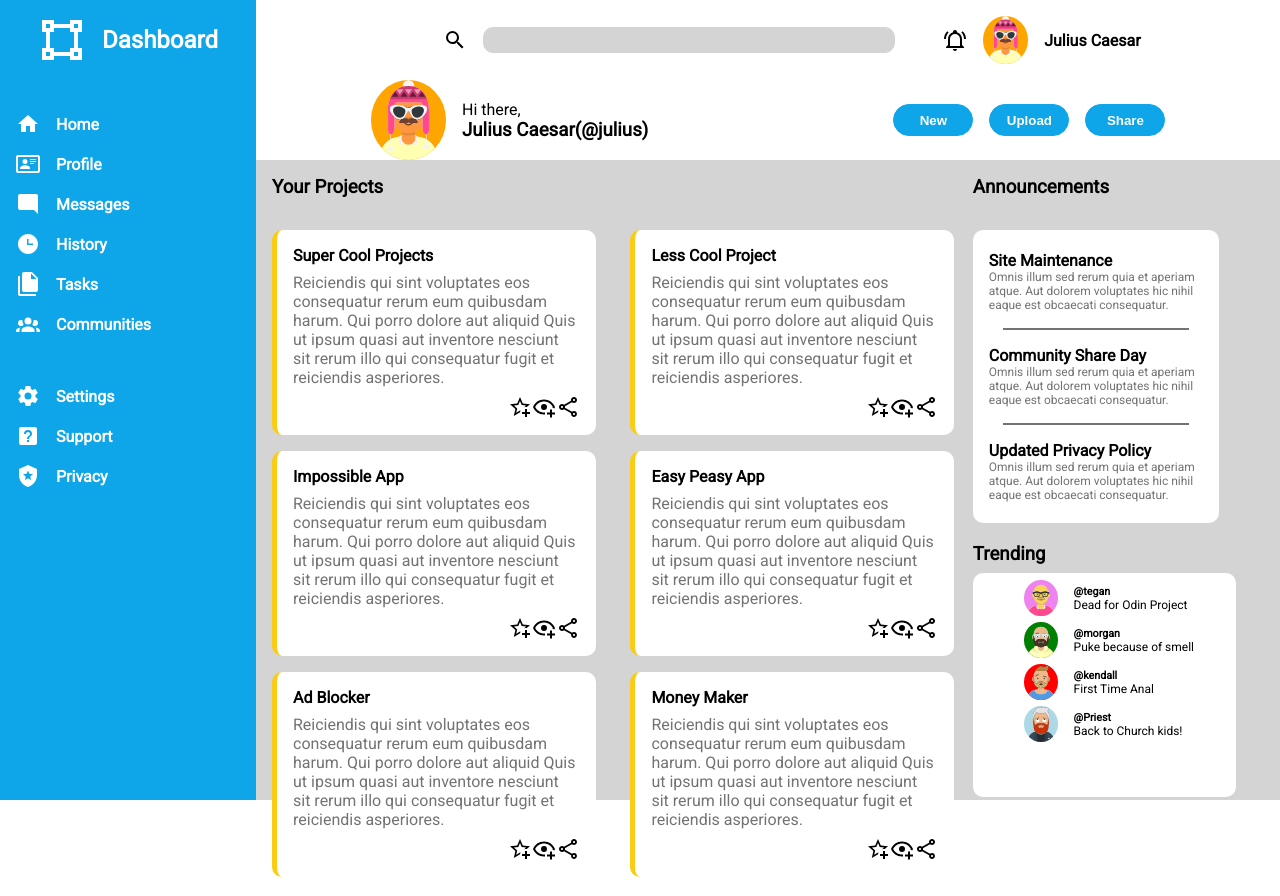
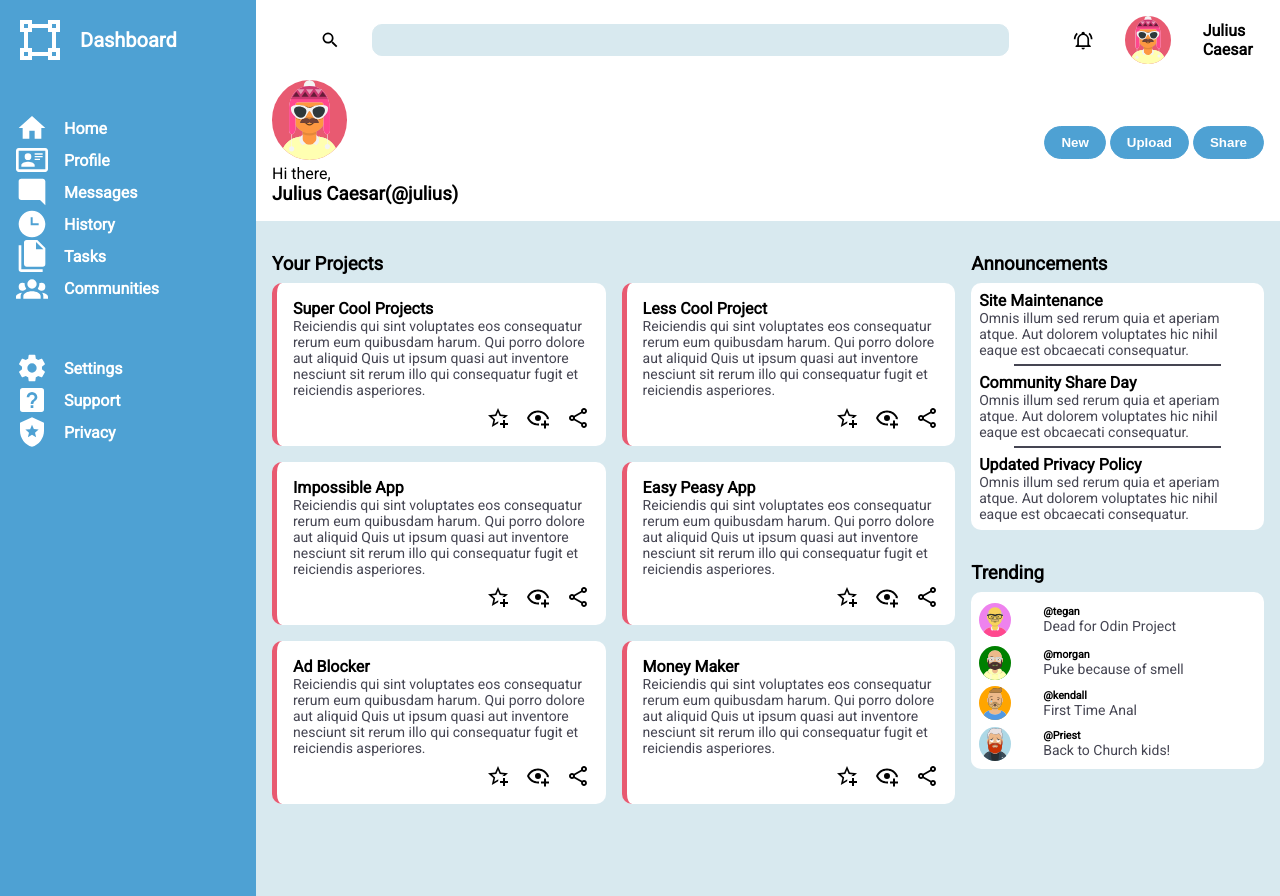
Before and after one commit to jdtroubat/admin_dashboard, a plain HTML site: page index.html in a window 1280 px wide. Shown: the top 896 px of the page. Drawn offline with Linux system fonts and the light colour scheme.

Commit message:
Restyling + Responsive

```diff
--- a/styles.css
+++ b/styles.css
@@ -1,266 +1,183 @@
 @import url('https://fonts.googleapis.com/css2?family=Roboto&display=swap');
 
+* {
+  margin: 0;
+  padding: 0;
+  box-sizing: border-box;
+}
+
+body {
+  font-family: Roboto, sans-serif;
+}
+
+.grid {
+  display: grid;
+  grid-template-columns: 1fr 4fr;
+  height: 100vh;
+}
+
+.sidebar {
+  background-color: #4ea1d3;
+  color: white;
+  padding: 1rem;
+}
+
+.logo-text {
+  display: flex;
+  align-items: center;
+  gap: 1rem;
+  margin-bottom: 3rem;
+}
+
+.icon-text {
+  display: flex;
+  align-items: center;
+  gap: 1rem;
+  font-weight: 700;
+}
+
+.list-items-bottom {
+  margin-top: 3rem;
+}
+
+.main {
+  display: grid;
+  grid-template-rows: 1fr 4fr;
+}
+
+.header {
+  display: flex;
+  flex-direction: column;
+  gap: 1rem;
+  padding: 1rem;
+}
+
+.navbar {
+  display: flex;
+  align-items: center;
+  gap: 1rem;
+}
+
+.welcome {
+  display: flex;
+  align-items: center;
+  justify-content: space-between;
+  gap: 1rem;
+}
+
+.btn {
+  background-color: #4ea1d3;
+  border: 1px solid #4ea1d3;
+  border-radius: 25px;
+  font-weight: 700;
+  padding: 0.5rem 1rem;
+  color: white;
+  text-align: center;
+}
+
+.form-input {
+  width: 100%;
+  background-color: #d8e9ef;
+  border-radius: 10px;
+  border: 1px solid #d8e9ef;
+  height: 2rem;
+  padding: 0.5rem;
+}
+
+.content {
+  display: grid;
+  grid-template-columns: 7fr 3fr;
+  background-color: #d8e9ef;
+  gap: 1rem;
+  padding: 1rem;
+}
+
+.cards {
+  display: grid;
+  grid-template-columns: repeat(auto-fit, minmax(200px, 1fr));
+  gap: 1rem;
+}
+
+.card {
+  display: grid;
+  grid-template-rows: auto 1fr auto;
+  background-color: white;
+  border-left: 5px solid #e85a71;
+  border-radius: 10px;
+  padding: 1rem;
+  margin-bottom: 1rem;
+}
+
+.icons {
+  display: flex;
+  justify-content: flex-end;
+  align-items: center;
+  gap: 1rem;
+}
+
+.ann-trend {
+    display: flex;
+    flex-direction: column;
+  }
+
+.ann-card,
+.trend-card {
+  background-color: white;
+  border-radius: 10px;
+  padding: 0.5rem;
+  display: grid;
+  grid-gap: 0.4rem;
+  grid-template-rows: repeat(auto-fit, minmax(40px, 1fr));
+}
+
+.trend-image-text {
+  display: flex;
+  align-items: center;
+  gap: 1rem;
+}
+
+/* SVG and IMG Styles */
 svg {
+  width: 2rem;
+  fill: white;
+}
+
+.navbar svg {
+    fill: black;
+    margin-right: 1rem;
+    margin-left: 3rem;
+}
+
+.project svg {
+    fill: black;
+}
+
+.icons svg {
+    margin-top:0.5rem;
     width: 1.5rem;
-    fill: white;
 }
 
 .logo-text svg{
     width: 3rem;
 }
 
-.navbar svg{
-    fill: black;
-    margin-right: 1rem;
-    margin-left: 3rem;
-}
-.project svg{
-    fill: black;
-}
-
-*{
-    margin: 0;
-    padding: 0;
-}
-body{
-    font-family: Roboto, sans-serif;
-    box-sizing: border-box;
-}
-
-.grid{
-    display: grid;
-    grid-template-columns: 20% 80%;
-}
-
-.sidebar{
-    background-color:  #0ea5e9;
-    height: 100vh;
-    color: white;
-}
-.logo-text{
-    display: flex;
-    flex-direction: row;
-    justify-content: center;
-    align-items: center;
-    margin: 1rem;
-    margin-bottom: 3rem;
-}
-
-.logo-text h1{
-    font-size: 1.5rem;
-    margin-left: 1rem;
-}
-
-.icon-text{
-    display: flex;
-    flex-direction: row;
-    justify-content: flex-start;
-    align-items: center;
-    margin: 1rem;
-}
-
-.list-items-bottom{
-    margin-top: 3rem;
-}
-.icon-text p{
-    margin-left: 1rem;
-    font-size: 1rem;
-    font-weight: 700;
-}
-
-.main{
-    background-color: white;
-    height: 100vh;
-    width: 80vw;
-    display: grid;
-    grid-template-rows: 20% 80%;
-}
-
-.header{
-    background-color: white;
-    display: flex;
-    flex-direction: column;
-}
-.navbar img{
+.navbar img {
     height: 3rem;
-    background-color: orange;
-    border-radius: 50%;
-    margin-right: 1rem;
-}
-.left img{
-    height: 5rem;
-    background-color: orange;
+    background-color: #e85a71;
     border-radius: 50%;
     margin-right: 1rem;
 }
 
-.navbar{
-    display: flex;
-    flex-direction: row;
-    align-items: center;
-    justify-content: center;
-    margin-top: 1rem;
-    margin-bottom: 1rem;
-}
-.welcome{
-    display: flex;
-    flex-direction: row;
-    align-items: center;
-    justify-content: space-around;
-}
-.left{
-    display: flex;
-    flex-direction: row;
-    align-items: center;
-}
-
-.right{
-    display: flex;
-    flex-direction: row;
-    align-items: center;
-}
-
-.btn{
-    background-color: #0ea5e9;
-    width: 5rem;
-    height: 2rem;
-    color: white;
-    border: 1px solid #0ea5e9;
-    border-radius: 25px;
-    font-weight: 700;
-    margin-left: 1rem;
-}
-
-.form-input{
-    width: 40%;
-    background-color: #d4d4d4;
-    border-radius: 10px;
-    border: 1px solid #d4d4d4;
-    height: 1.5rem;
-}
-
-.content{
-    background-color: #d4d4d4;
-    display: grid;
-    grid-template-columns: 70% 30%;
-}
-
-.project h3{
-    margin-top: 1rem;
-    margin-bottom: 1rem;
-    margin-left: 1rem;
-}
-
-.ann h3{
-    margin-top: 1rem;
-    margin-bottom: 2rem;
-    margin-left: 0;
-}
-
-.cards{
-    display: grid;
-    grid-template-columns: 50% 50%;
-}
-
-.card{
-    display: flex;
-    flex-direction: column;
-    justify-content: flex-start;
-    background-color: white;
-    align-items: flex-start;
-    border-left: 5px solid #facc15;
-    border-radius: 10px;
-    width: 80%;
-    padding: 1rem;
-    margin: 1rem;
-}
-
-.icons {
-    display: flex;
-    flex-direction: row;
-    justify-content: flex-end;
-    align-items: center;
-    width: 100%;
-    margin-top: 0.5rem;
-}
-
-.card p{
-    color: #737373;
-    margin-top: 0.5rem;
-}
-
-.ann-trend{
-    display: grid;
-    grid-template-rows: 50% 50%;
-}
-
-.ann-card{
-    height:80%;
-    width: 80%;
-    background-color: white;
-    border-radius: 10px;
-    display: flex;
-    flex-direction: column;
-    justify-content: center;
-}
-.ann-text{
-    padding: 1rem;
-}
-.ann-text h6{
-    font-size: 16px
-}
-.ann-text p{
-    color: #737373;
-    font-size: 12px;
-
-}
-.divider{
-    border: 0.5px solid #737373;
-    width: 75%;
-}
-
-.divider-container {
-    display: flex;
-    justify-content: center;
-    align-items: center;
-    width: 100%;
-}
-
-.trend h3{
-    margin-top: 1rem;
-    margin-bottom: 0.5rem;
-}
-
-.trend-card{
-    display: flex;
-    flex-direction: column;
-    height:60%;
-    width: 70%;
-    background-color: white;
-    border-radius: 10px;
-    padding-left: 3rem;
-    padding-top: 0.3rem;
-}
-
-.trend-image-text{
-    display: flex;
-    flex-direction: row;
-    align-items: center;
-    padding: 0.2rem;
-}
-
-.trend-image-text img{
-    width: 2.1rem;
+.left img {
+    height: 5rem;
+    background-color: #e85a71;
+    border-radius: 50%;
     margin-right: 1rem;
 }
 
-.trend-text{
-    display: flex;
-    flex-direction: column;
-}
-
-.trend-text p{
-    font-size: 12px;
+.trend-image-text img {
+    width: 2rem;
+    margin-right: 1rem;
 }
 
 img[src="images/1.svg"] {
@@ -272,11 +189,59 @@ img[src="images/2.svg"] {
     background-color: green;
     border-radius: 50%;
 }
+
 img[src="images/3.svg"] {
-    background-color: red;
+    background-color: orange;
     border-radius: 50%;
 }
+
 img[src="images/4.svg"] {
     background-color: lightblue;
     border-radius: 50%;
 }
+
+/* Text Styles */
+.icon-text p{
+    display: flex;
+    align-items: center;
+    font-size: 16px;
+}
+
+.logo-text h1 {
+    font-size: 20px;
+}
+
+.project h3,
+.ann h3 {
+  margin-top: 1rem;
+  margin-bottom: 0.5rem;
+}
+
+.trend h3 {
+    margin-top: 2rem;
+    margin-bottom: 0.5rem;
+}
+
+.card p,
+.ann-text p,
+.trend-text p {
+    color: #454552;
+    font-size: 14px;
+}
+
+.ann-text h6 {
+    font-size: 16px;
+}
+
+/* Divider */
+.divider {
+    border: 0.5px solid #454552;
+    width: 75%;
+}
+
+.divider-container {
+    display: flex;
+    justify-content: center;
+    align-items: center;
+    width: 100%;
+}
```
